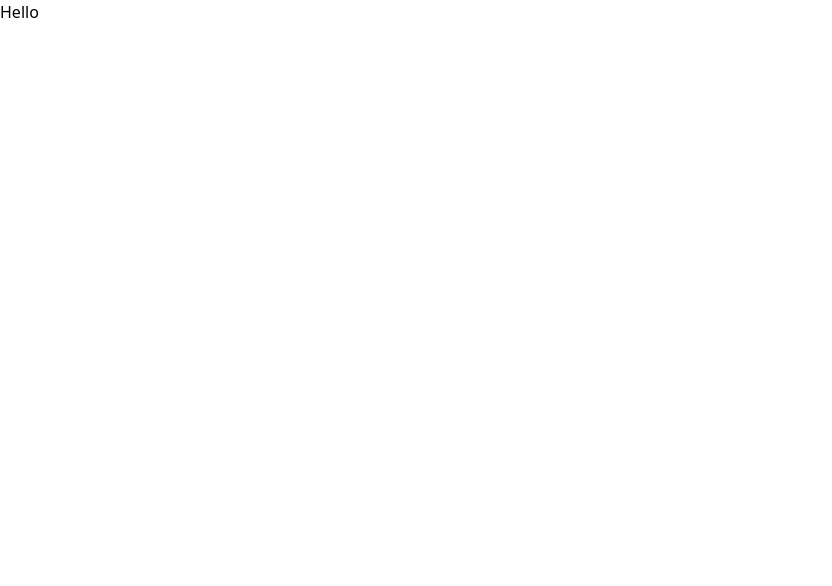
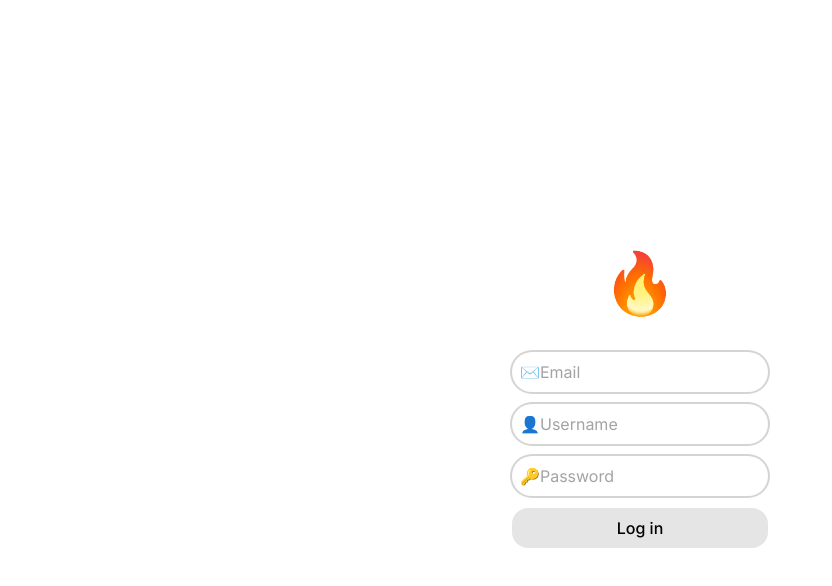
Before and after one commit to nsdictionary/nomad-a26, a Next.js app: page / in a window 1280 px wide. Shown: the top 586 px of the page, without its empty margins (0-832 px from the left). Built offline with nearby package versions, Linux system fonts and the light colour scheme.

Commit message:
Add assignment 26 codes

```diff
--- /dev/null
+++ b/app/actions.ts
@@ -0,0 +1,35 @@
+"use server";
+
+interface LoginResponse {
+  email: FormDataEntryValue | null;
+  username: FormDataEntryValue | null;
+  password: FormDataEntryValue | null;
+  message?: string;
+  errors?: string[];
+  loggedIn?: boolean;
+}
+
+export async function logIn(
+  prevState: any,
+  formData: FormData
+): Promise<LoginResponse> {
+  await new Promise((resolve) => setTimeout(resolve, 3000));
+
+  const data = {
+    email: formData.get("email"),
+    username: formData.get("username"),
+    password: formData.get("password"),
+  };
+
+  if (data.password != "12345") {
+    return {
+      ...data,
+      loggedIn: false,
+      errors: ["Wrong password"],
+    };
+  }
+  return {
+    ...data,
+    loggedIn: true,
+  };
+}
--- a/app/layout.tsx
+++ b/app/layout.tsx
@@ -1,17 +1,8 @@
 import type { Metadata } from "next";
-import localFont from "next/font/local";
+import { Inter } from "next/font/google";
 import "./globals.css";
 
-const geistSans = localFont({
-  src: "./fonts/GeistVF.woff",
-  variable: "--font-geist-sans",
-  weight: "100 900",
-});
-const geistMono = localFont({
-  src: "./fonts/GeistMonoVF.woff",
-  variable: "--font-geist-mono",
-  weight: "100 900",
-});
+const inter = Inter({ subsets: ["latin"] });
 
 export const metadata: Metadata = {
   title: "Create Next App",
@@ -25,11 +16,7 @@ export default function RootLayout({
 }>) {
   return (
     <html lang="en">
-      <body
-        className={`${geistSans.variable} ${geistMono.variable} antialiased`}
-      >
-        {children}
-      </body>
+      <body className={`${inter.className}`}>{children}</body>
     </html>
   );
 }
--- a/app/page.tsx
+++ b/app/page.tsx
@@ -1,7 +1,47 @@
+"use client";
+
+import Button from "@/components/button";
+import Input from "@/components/input";
+import { useActionState } from "react";
+import { logIn } from "./actions";
+
 export default function Home() {
+  const [state, dispatch] = useActionState(logIn, null);
   return (
     <div>
-      <h1>Hello</h1>
+      <div className="flex flex-col items-center justify-center min-h-screen w-screen">
+        <div className="text-6xl mb-10">🔥</div>
+        <form action={dispatch} className="flex flex-col gap-3 w-64">
+          <Input
+            name="email"
+            type="email"
+            placeholder="✉️Email"
+            required
+            defaultValue={state?.email?.toString() || ""}
+          />
+          <Input
+            name="username"
+            type="text"
+            placeholder="👤Username"
+            required
+            defaultValue={state?.username?.toString() || ""}
+          />
+          <Input
+            name="password"
+            type="password"
+            placeholder="🔑Password"
+            required
+            errors={state?.errors}
+            defaultValue={state?.password?.toString() || ""}
+          />
+          <Button text="Log in" />
+        </form>
+        {state?.loggedIn && (
+          <div className="bg-green-400 w-64 h-12 rounded-xl flex items-center justify-center text-black mt-3">
+            ✔ Welcome back!
+          </div>
+        )}
+      </div>
     </div>
   );
 }
--- /dev/null
+++ b/components/button.tsx
@@ -0,0 +1,19 @@
+"use client";
+
+import { useFormStatus } from "react-dom";
+
+interface ButtonProps {
+  text: string;
+}
+
+export default function Button({ text }: ButtonProps) {
+  const { pending } = useFormStatus();
+  return (
+    <button
+      disabled={pending}
+      className="bg-neutral-200 text-black font-medium rounded-2xl text-center transition-colors h-10 disabled:bg-neutral-400 disabled:cursor-not-allowed"
+    >
+      {pending ? "Loading..." : text}
+    </button>
+  );
+}
--- /dev/null
+++ b/components/input.tsx
@@ -0,0 +1,31 @@
+import { InputHTMLAttributes } from "react";
+
+interface InputProps {
+  name: string;
+  errors?: string[];
+}
+
+export default function Input({
+  name,
+  errors = [],
+  ...rest
+}: InputProps & InputHTMLAttributes<HTMLInputElement>) {
+  return (
+    <div className="flex flex-col gap-2">
+      <input
+        name={name}
+        className={
+          errors.length > 0
+            ? "placeholder:text-red-400 bg-transparent rounded-full w-full h-10 ring-2 ring-red-300 focus:ring-red-300 focus:ring-offset-2 outline-red-300 transition px-2"
+            : "placeholder:text-neutral-400 bg-transparent rounded-full w-full h-10 ring-2 ring-neutral-300 focus:ring-neutral-300 focus:ring-offset-2 outline-neutral-300 transition px-2"
+        }
+        {...rest}
+      />
+      {errors.map((error, index) => (
+        <span key={index} className="text-red-500 font-medium">
+          {error}
+        </span>
+      ))}
+    </div>
+  );
+}
--- /dev/null
+++ b/components/social-login.tsx
@@ -0,0 +1,37 @@
+import { ChatBubbleOvalLeftEllipsisIcon } from "@heroicons/react/24/solid";
+import Link from "next/link";
+export default function SocialLogin() {
+  return (
+    <>
+      <div className="w-full h-px bg-neutral-500" />
+      <div className="flex flex-col gap-3">
+        <Link
+          className="primary-btn flex h-10 items-center justify-center gap-2"
+          href="/github/start"
+        >
+          <svg
+            className="size-6"
+            viewBox="0 0 15 15"
+            fill="none"
+            xmlns="http://www.w3.org/2000/svg"
+          >
+            <path
+              d="M7.49933 0.25C3.49635 0.25 0.25 3.49593 0.25 7.50024C0.25 10.703 2.32715 13.4206 5.2081 14.3797C5.57084 14.446 5.70302 14.2222 5.70302 14.0299C5.70302 13.8576 5.69679 13.4019 5.69323 12.797C3.67661 13.235 3.25112 11.825 3.25112 11.825C2.92132 10.9874 2.44599 10.7644 2.44599 10.7644C1.78773 10.3149 2.49584 10.3238 2.49584 10.3238C3.22353 10.375 3.60629 11.0711 3.60629 11.0711C4.25298 12.1788 5.30335 11.8588 5.71638 11.6732C5.78225 11.205 5.96962 10.8854 6.17658 10.7043C4.56675 10.5209 2.87415 9.89918 2.87415 7.12104C2.87415 6.32925 3.15677 5.68257 3.62053 5.17563C3.54576 4.99226 3.29697 4.25521 3.69174 3.25691C3.69174 3.25691 4.30015 3.06196 5.68522 3.99973C6.26337 3.83906 6.8838 3.75895 7.50022 3.75583C8.1162 3.75895 8.73619 3.83906 9.31523 3.99973C10.6994 3.06196 11.3069 3.25691 11.3069 3.25691C11.7026 4.25521 11.4538 4.99226 11.3795 5.17563C11.8441 5.68257 12.1245 6.32925 12.1245 7.12104C12.1245 9.9063 10.4292 10.5192 8.81452 10.6985C9.07444 10.9224 9.30633 11.3648 9.30633 12.0413C9.30633 13.0102 9.29742 13.7922 9.29742 14.0299C9.29742 14.2239 9.42828 14.4496 9.79591 14.3788C12.6746 13.4179 14.75 10.7025 14.75 7.50024C14.75 3.49593 11.5036 0.25 7.49933 0.25Z"
+              fill="currentColor"
+              fillRule="evenodd"
+              clipRule="evenodd"
+            ></path>
+          </svg>
+          <span>Continue with Github</span>
+        </Link>
+        <Link
+          className="primary-btn flex h-10 items-center justify-center gap-2"
+          href="/sms"
+        >
+          <ChatBubbleOvalLeftEllipsisIcon className="size-6" />
+          <span>Continue with SMS</span>
+        </Link>
+      </div>
+    </>
+  );
+}
```
Also changed, not shown: app/fonts/GeistMonoVF.woff (deleted), app/fonts/GeistVF.woff (deleted).
